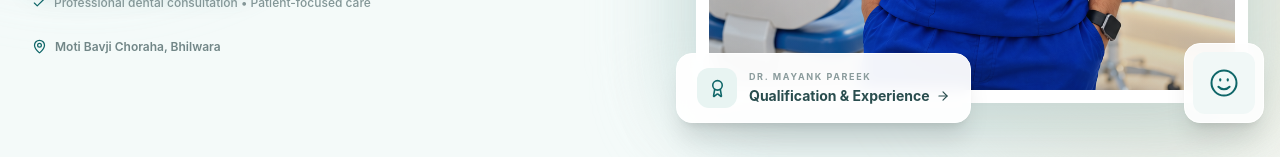
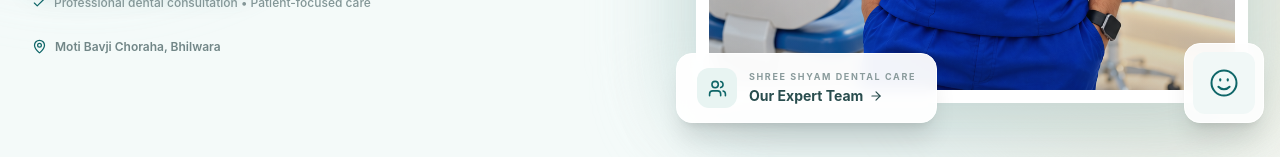
Before and after one commit to TechV013/Dr.mayankpareekdentalclinic, a React (Vite) app: page / in a window 1280 px wide. Shown: the part 643-800 px from the top of the page. Built offline with nearby package versions, Linux system fonts and the light colour scheme; no server answers.

Commit message:
Redesign hero tab to Our Expert Team

```diff
--- a/src/App.tsx
+++ b/src/App.tsx
@@ -510,16 +510,16 @@ function App() {
               >
 
                 <div className="flex h-10 w-10 shrink-0 items-center justify-center rounded-xl bg-[#e8f4f2] text-[#0f6668]">
-                  <Award size={19} />
+                  <Users size={19} />
                 </div>
 
                 <div>
                   <p className="text-[9px] font-bold uppercase tracking-[0.18em] text-[#8a9b9c]">
-                    Dr. Mayank Pareek
+                    Shree Shyam Dental Care
                   </p>
 
                   <p className="mt-0.5 flex items-center gap-1.5 text-xs font-bold text-[#294d4e] sm:text-sm">
-                    Qualification &amp; Experience
+                    Our Expert Team
                     <ArrowRight
                       size={14}
                       className="transition-transform group-hover:translate-x-0.5"
```
